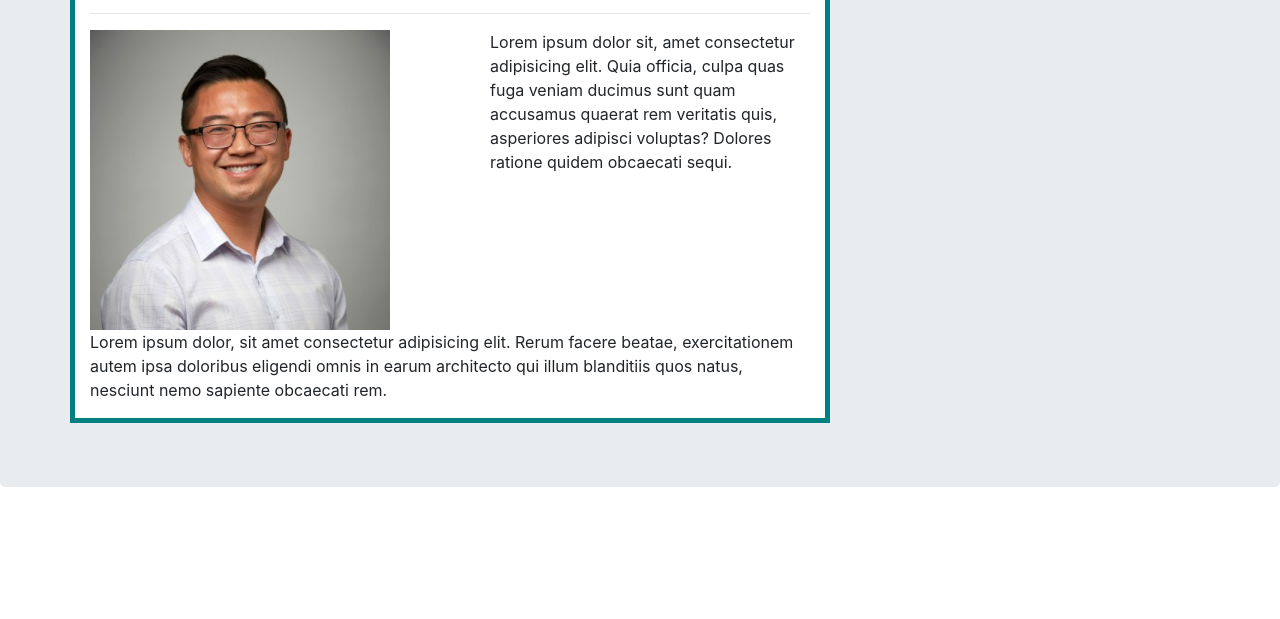
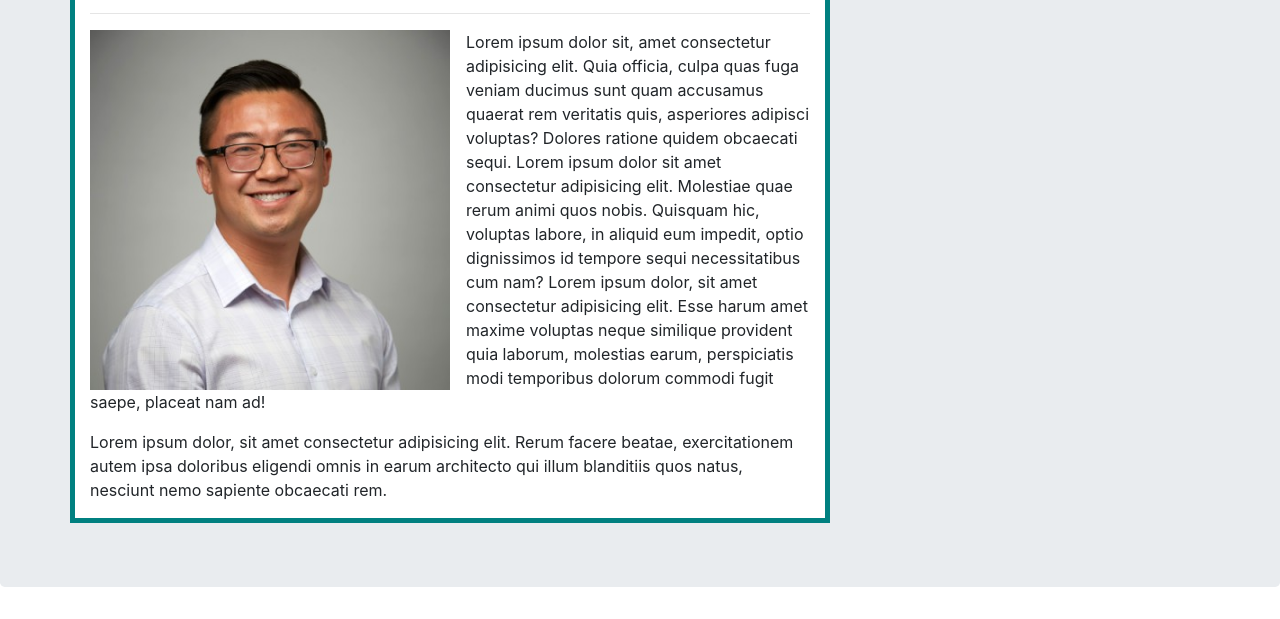
Before and after one commit to alzcheng/HW2, a plain HTML site: page index.html in a window 1280 px wide. Shown: the part 184-803 px from the top of the page. Drawn offline with nearby package versions, Linux system fonts and the light colour scheme.

Commit message:
fixed text wrap with image.

```diff
--- a/index.html
+++ b/index.html
@@ -46,14 +46,17 @@
                         <img src="./assets/images/head_shot.jpeg" alt="Head Shot Image" class="img-fluid">
                     </div> -->
                         <div class="col-md-12">
-                            <div class="image-wrapper float-left" style="margin: 0;">
-                                <img src="./assets/images/head_shot.jpeg" alt="Head Shot Image"
-                                    style="height:75%; width: 75%;" />
-                            </div>
+                            <img src="./assets/images/head_shot.jpeg" alt="Head Shot Image"
+                                style="max-width: 50%; height: auto;" class="img-responsive float-left mr-3" />
                             <!-- <div class="single-post-content-wrapper"> -->
                             <p>Lorem ipsum dolor sit, amet consectetur adipisicing elit. Quia officia, culpa quas fuga
                                 veniam ducimus sunt quam accusamus quaerat rem veritatis quis, asperiores adipisci
-                                voluptas? Dolores ratione quidem obcaecati sequi.
+                                voluptas? Dolores ratione quidem obcaecati sequi. Lorem ipsum dolor sit amet consectetur
+                                adipisicing elit. Molestiae quae rerum animi quos nobis. Quisquam hic, voluptas labore,
+                                in aliquid eum impedit, optio dignissimos id tempore sequi necessitatibus cum nam? Lorem
+                                ipsum dolor, sit amet consectetur adipisicing elit. Esse harum amet maxime voluptas
+                                neque similique provident quia laborum, molestias earum, perspiciatis modi temporibus
+                                dolorum commodi fugit saepe, placeat nam ad!
                             </p>
                             <!-- </div> -->
                         </div>
```
